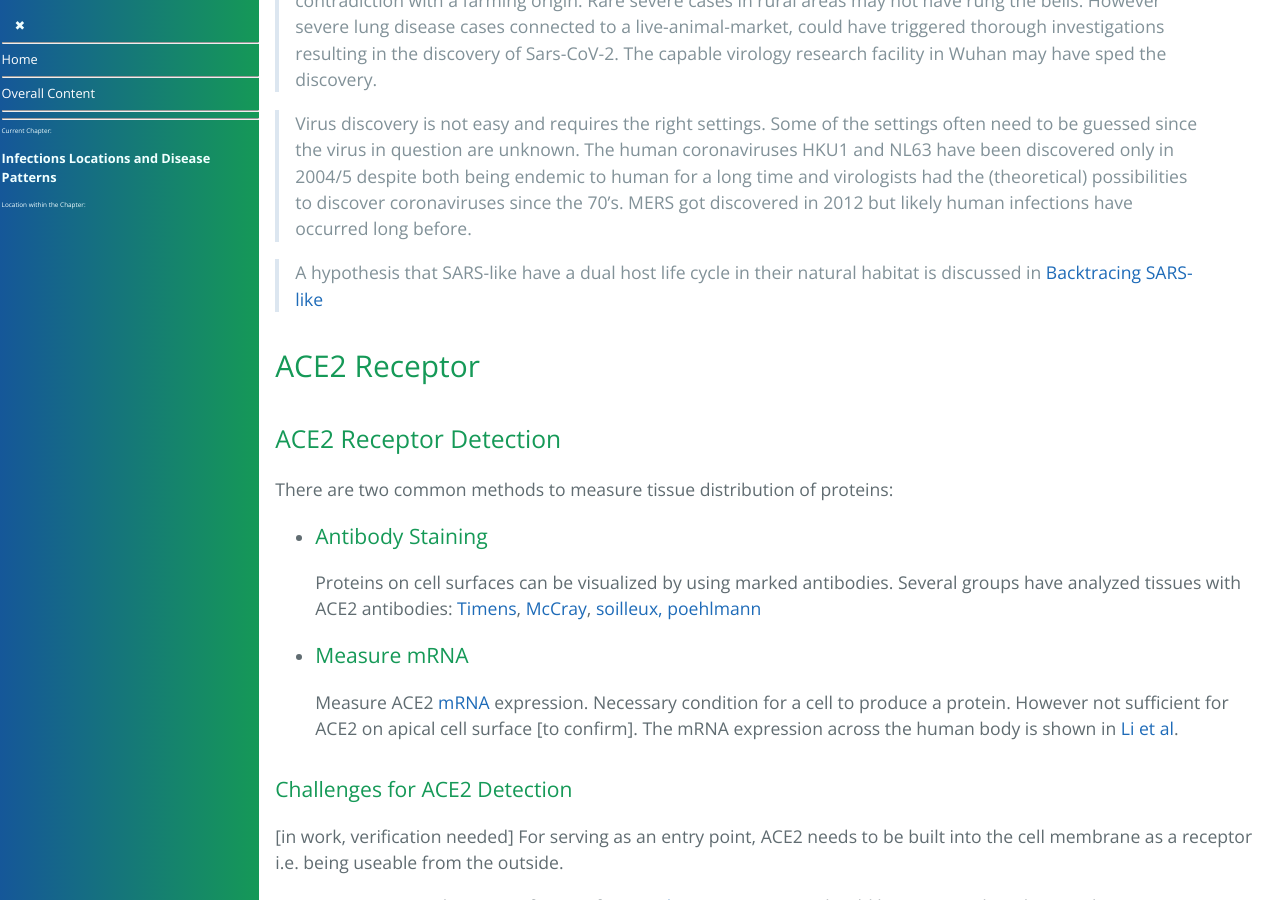
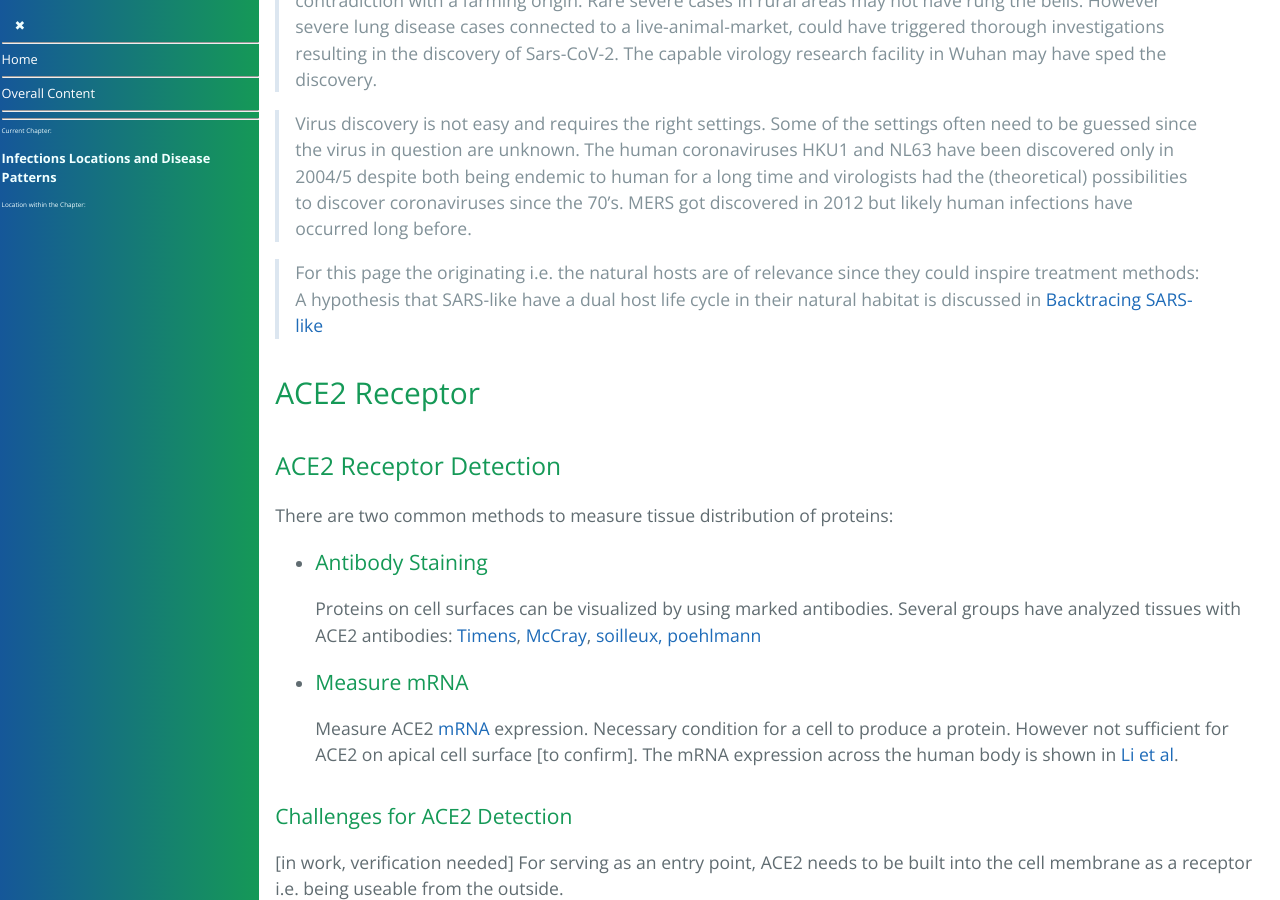
Before and after one commit to forestgrape/coronavirus, a Jekyll site: the page built from 3_medical/coronavirus_disease_patterns.md, in a window 1280 px wide and 900 px high, scrolled down 9067 px. Built offline with Jekyll 4.4.1, drawn with Linux system fonts in a browser that asks for light colours; our own code applies the rules of GitHub Pages for plain Markdown files.

Commit message:
origin could inspire treatment

```diff
--- a/3_medical/coronavirus_disease_patterns.md
+++ b/3_medical/coronavirus_disease_patterns.md
@@ -241,7 +241,7 @@
 
 > Virus discovery is not easy and requires the right settings. Some of the settings often need to be guessed since the virus in question are unknown. The human coronaviruses HKU1 and NL63 have been discovered only in 2004/5 despite both being endemic to human for a long time and virologists had the (theoretical) possibilities to discover coronaviruses since the 70's. MERS got discovered in 2012 but likely human infections have occurred long before.
 
-> A hypothesis that SARS-like have a dual host life cycle in their natural habitat is discussed in [Backtracing SARS-like](../2_biological/hosts_of_nidovirales.md#backtracing-sars-cov-1/2)
+> For this page the originating i.e. the natural hosts are of relevance since they could inspire treatment methods: A hypothesis that SARS-like have a dual host life cycle in their natural habitat is discussed in [Backtracing SARS-like](../2_biological/hosts_of_nidovirales.md#backtracing-sars-cov-1/2)
 
 
 
```
